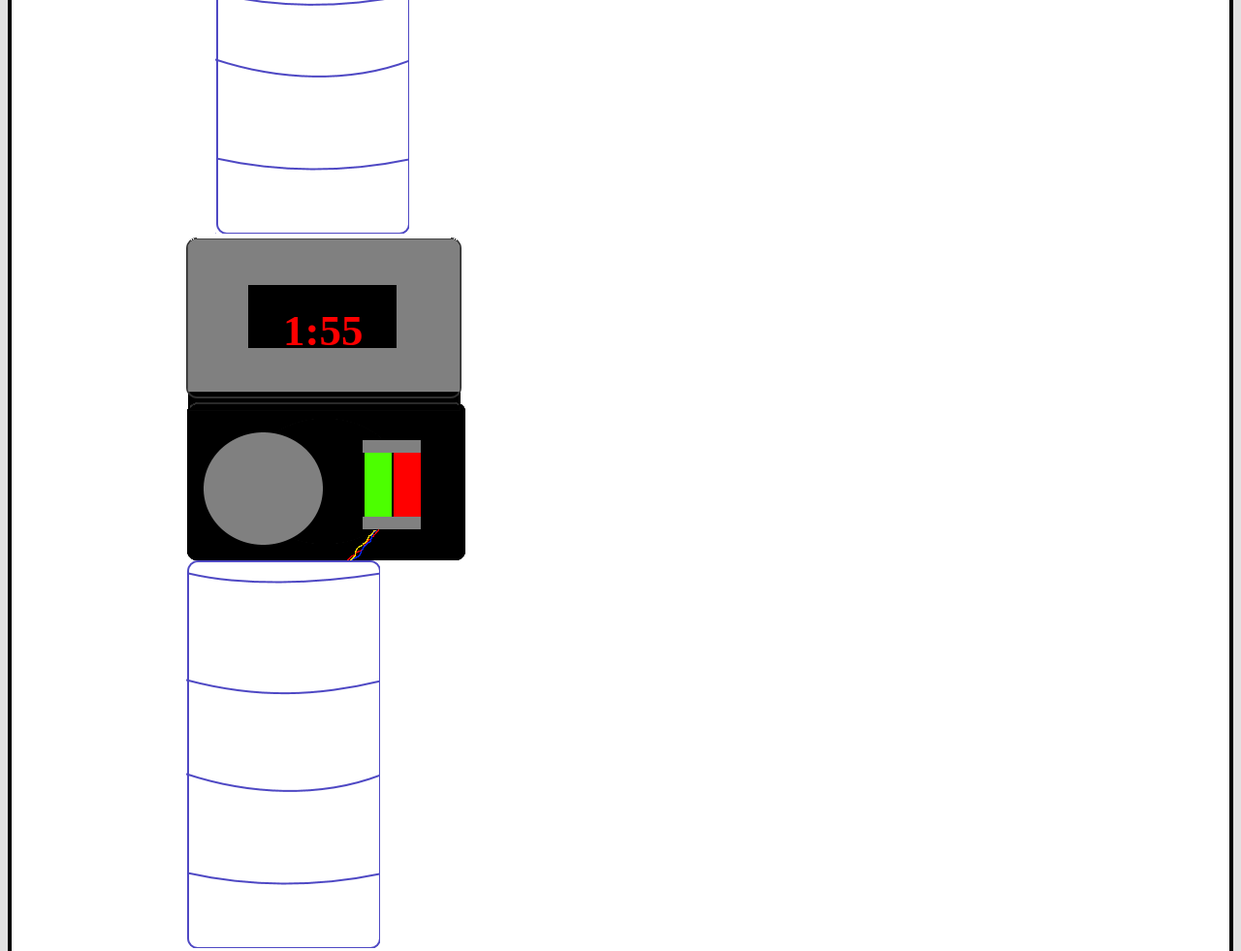
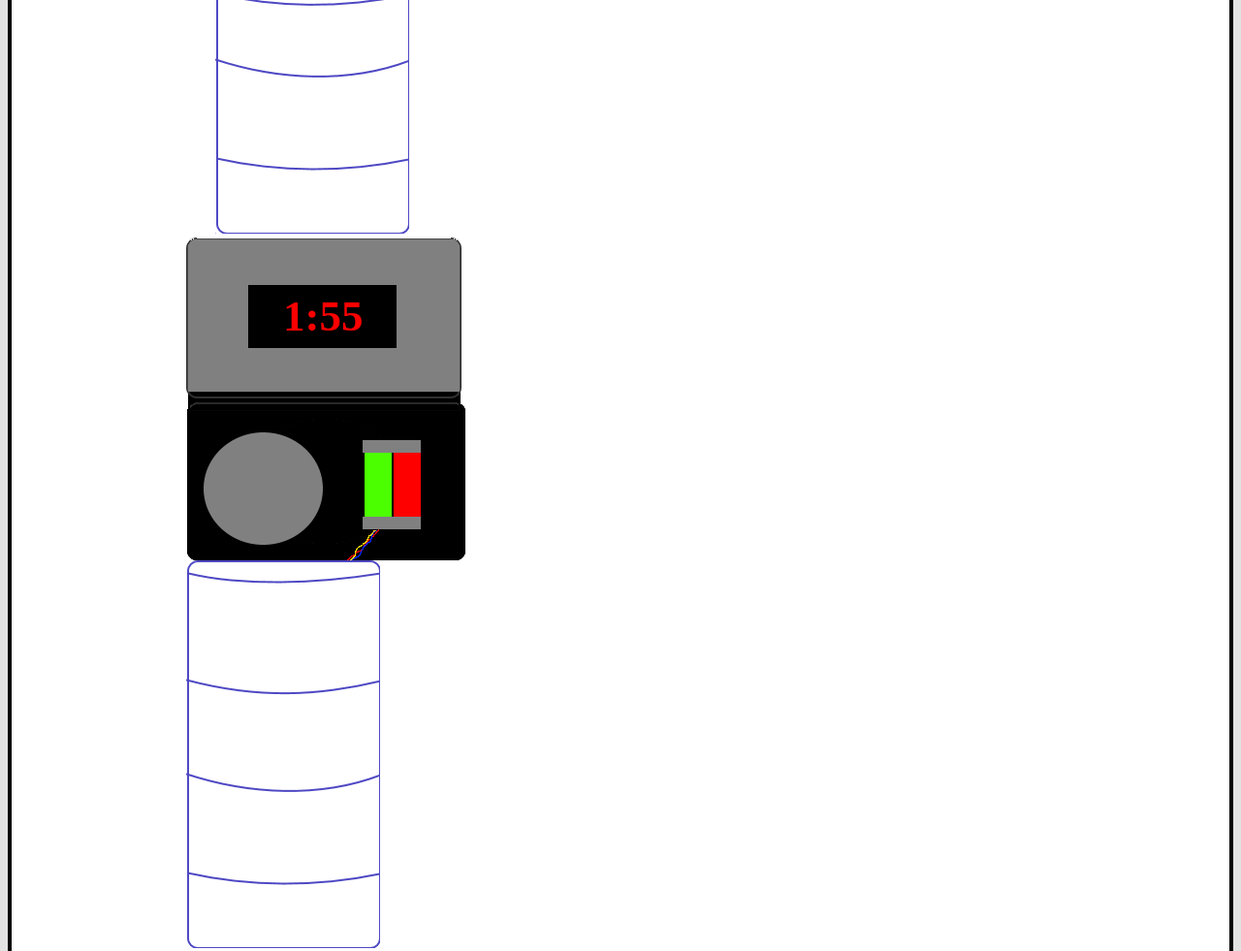
Before and after one commit to flemwad/dh3-old, a plain HTML site: page index.html in a window 1280 px wide. Shown: the part 645-1626 px from the top of the page at 97% size. Drawn offline with Linux system fonts and the light colour scheme.

Commit message:
Update dh3.css

```diff
--- a/css/dh3.css
+++ b/css/dh3.css
@@ -17,7 +17,7 @@ table {
 b {
     position:absolute;
     left:100px;
-    top:70px;
+    top:55px;
     font-size:45px;
     color:red;
 }
```
